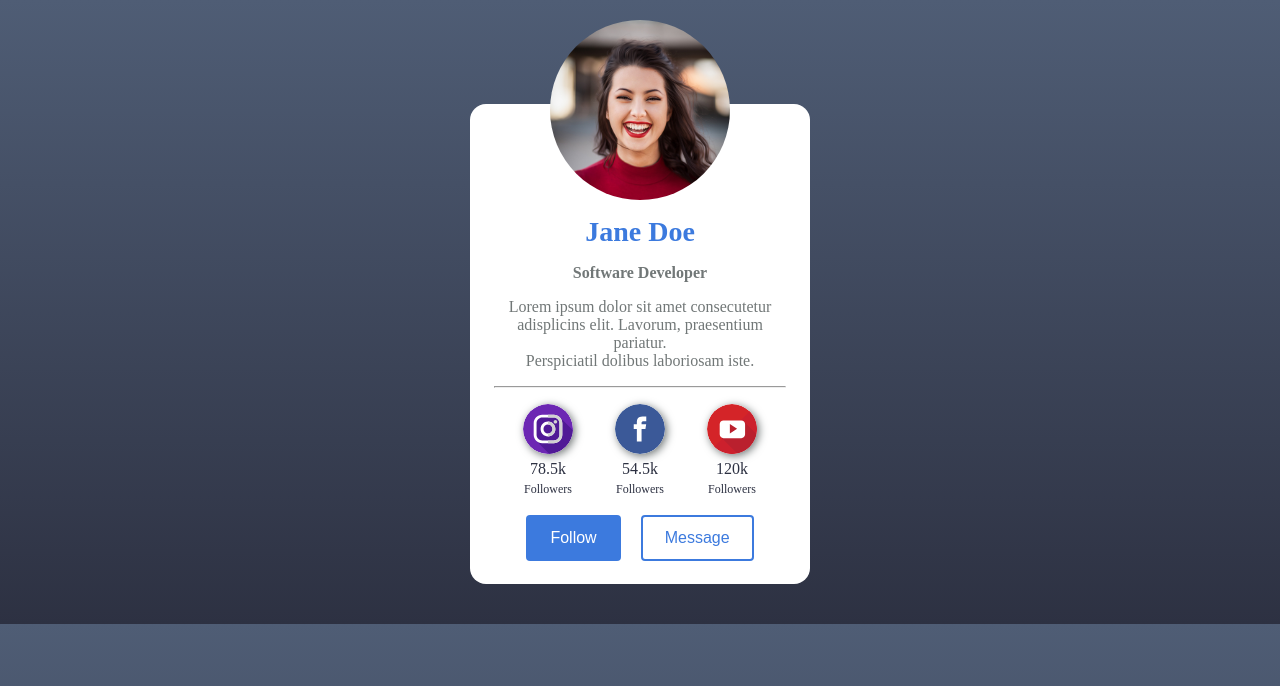
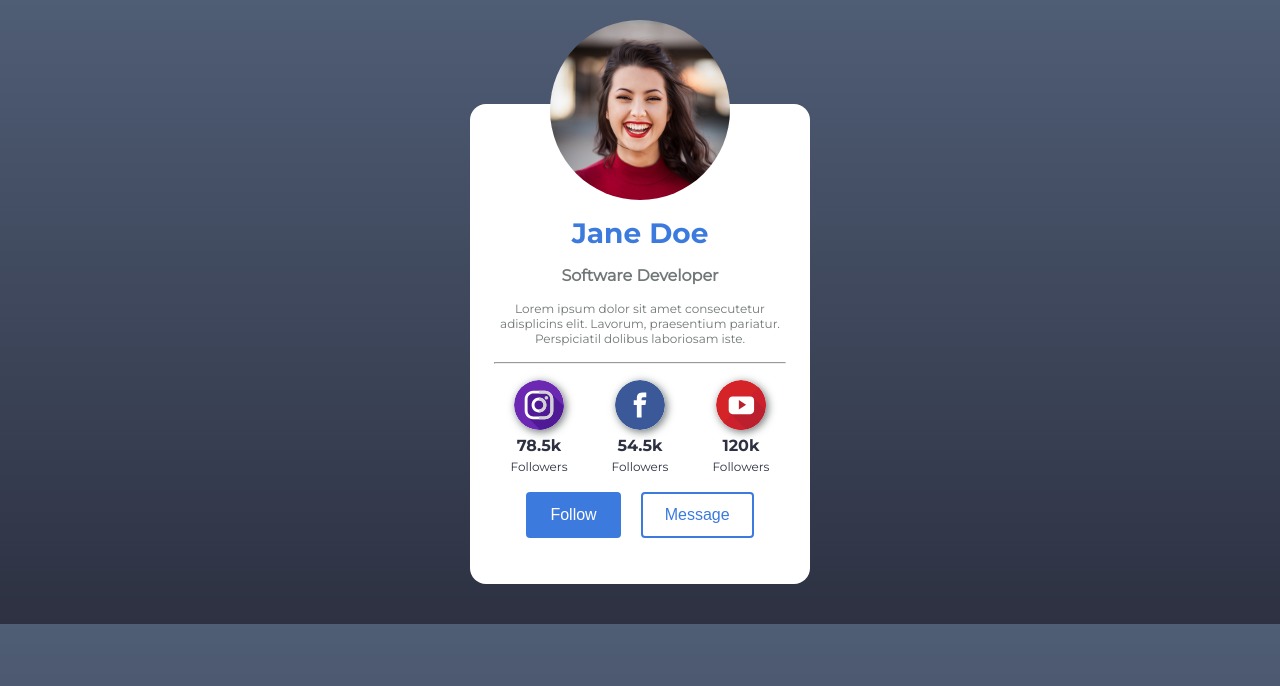
Before and after one commit to tamyfarch/introduction, a plain HTML site: page workshop1/index.html in a window 1280 px wide. Drawn offline with Linux system fonts and the light colour scheme.

Commit message:
Mejoras del archivo CSS 2

```diff
--- a/workshop1/styles.css
+++ b/workshop1/styles.css
@@ -3,6 +3,11 @@
     margin: 0px;
     padding: 0px;
 }
+@font-face { font-family: montse-regular;
+    src: url('./assets/Montserrat/static/Montserrat-Regular.ttf'); }
+@font-face { font-family: montse-bold;
+    src: url('./assets/Montserrat/static/Montserrat-Bold.ttf'); }
+
 body{
     background: linear-gradient(#4f5d75, #2d3142);
     display: flex;
@@ -37,15 +42,19 @@ h1{
     padding-top: 96px;
     font-size: 28px;
     color: #3c7ade;
+    font-family: montse-bold;
 }
 h2{
     padding: 8px;
     font-size: 16px;
     color: #717777;
+    font-family: montse-regular;
 }
 p.description{
     padding: 8px;
     color: #717777;
+    font-size: 12px;
+    font-family: montse-regular;
 }
 hr{
     margin: 8px;
@@ -53,11 +62,13 @@ hr{
 p.qua{
     padding: 2px;
     color: #2d3142;
+    font-family: montse-bold;
 }
 p.mini{
     padding: 2px;
     color: #2d3142;
     font-size: 12px;
+    font-family: montse-regular;
 }
 .icon{
     display: flex;
```
